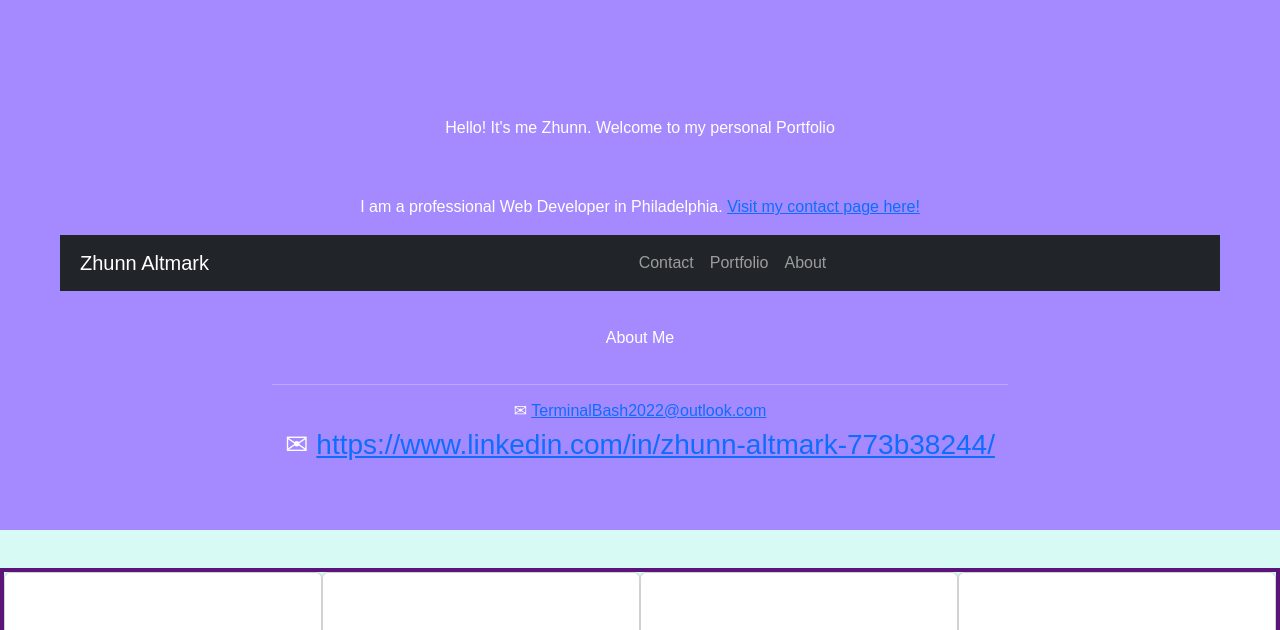
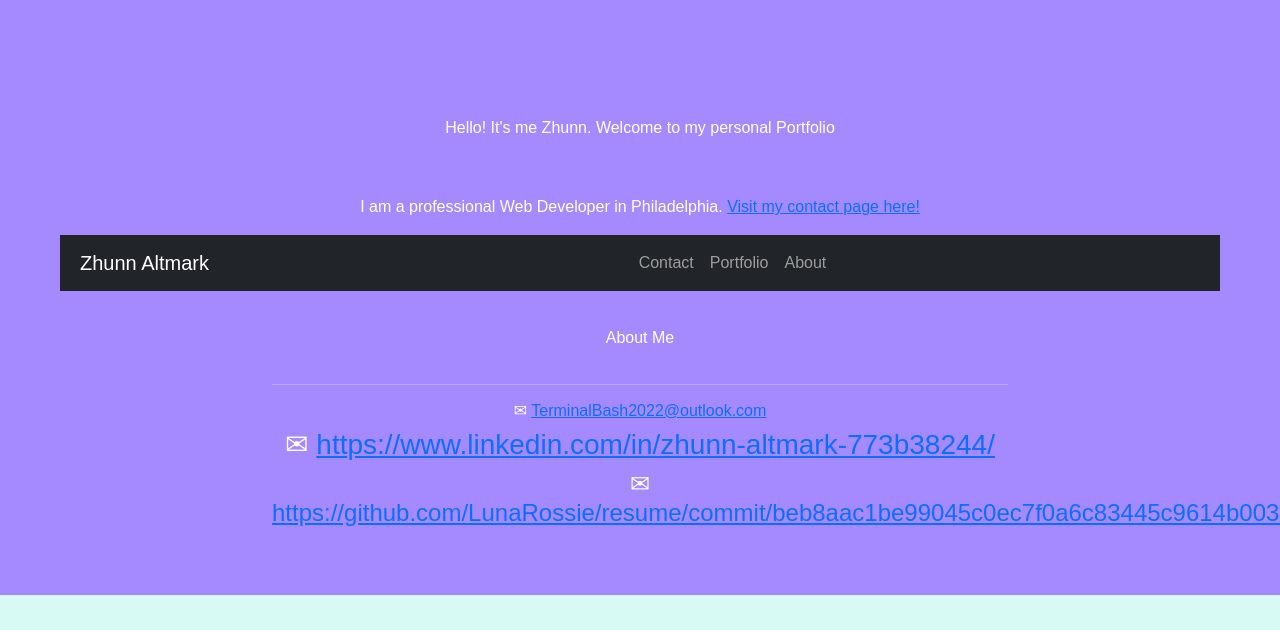
Before and after one commit to LunaRossie/Professional_Materials---, a website: page index.html in a window 1280 px wide. Shown: the top 630 px of the page. Drawn offline with nearby package versions, Linux system fonts and the light colour scheme.

Commit message:
Add to files

```diff
--- a/index.html
+++ b/index.html
@@ -47,6 +47,9 @@
                       <h3>&#9993; <a href="https://www.linkedin.com/in/zhunn-altmark-773b38244/">https://www.linkedin.com/in/zhunn-altmark-773b38244/</a>
 
                       </h3>
+                      <h4>&#9993; <a href="https://github.com/LunaRossie/resume/commit/beb8aac1be99045c0ec7f0a6c83445c9614b003c">https://github.com/LunaRossie/resume/commit/beb8aac1be99045c0ec7f0a6c83445c9614b003c</a>
+
+                      </h4>
 
     </header>
 
```
